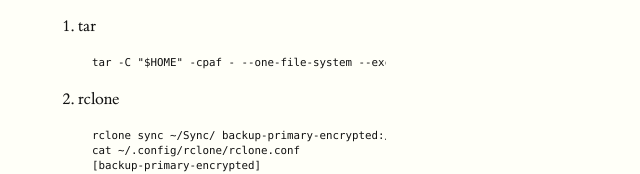
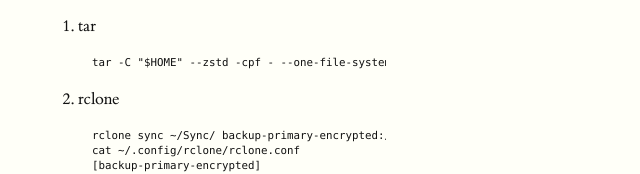
Before and after one commit to contrun/talks, a plain HTML site: page take-all-your-belongings-with-you/index.html in a window 1280 px wide. Shown: the part 8418-8592 px from the top of the page, 138-778 px from the left. Drawn offline with Linux system fonts and the light colour scheme.

Commit message:
deploy: f5adc84bf9d0e0f983988bc401b180a3aa27e608

```diff
--- a/take-all-your-belongings-with-you/index.html
+++ b/take-all-your-belongings-with-you/index.html
@@ -301,7 +301,7 @@
 </ul>
 <ol>
 <li><p>tar</p>
-<pre class="shell"><code>tar -C &quot;$HOME&quot; -cpaf - --one-file-system --exclude-vcs-ignores --exclude-backups --exclude-caches-all --exclude=&quot;$encrypted_backup_file&quot; &quot;$HOME&quot; | gpg --yes --pinentry-mode loopback --symmetric --cipher-algo aes256 -o &quot;$encrypted_backup_file&quot;
+<pre class="shell"><code>tar -C &quot;$HOME&quot; --zstd -cpf - --one-file-system --exclude-vcs-ignores --exclude-backups --exclude-caches-all --exclude=&quot;$encrypted_backup_file&quot; &quot;$HOME&quot; | gpg --yes --pinentry-mode loopback --symmetric --cipher-algo aes256 -o &quot;$encrypted_backup_file&quot;
 </code></pre></li>
 <li><p>rclone</p>
 <pre class="shell"><code>rclone sync ~/Sync/ backup-primary-encrypted:/sync/
```
